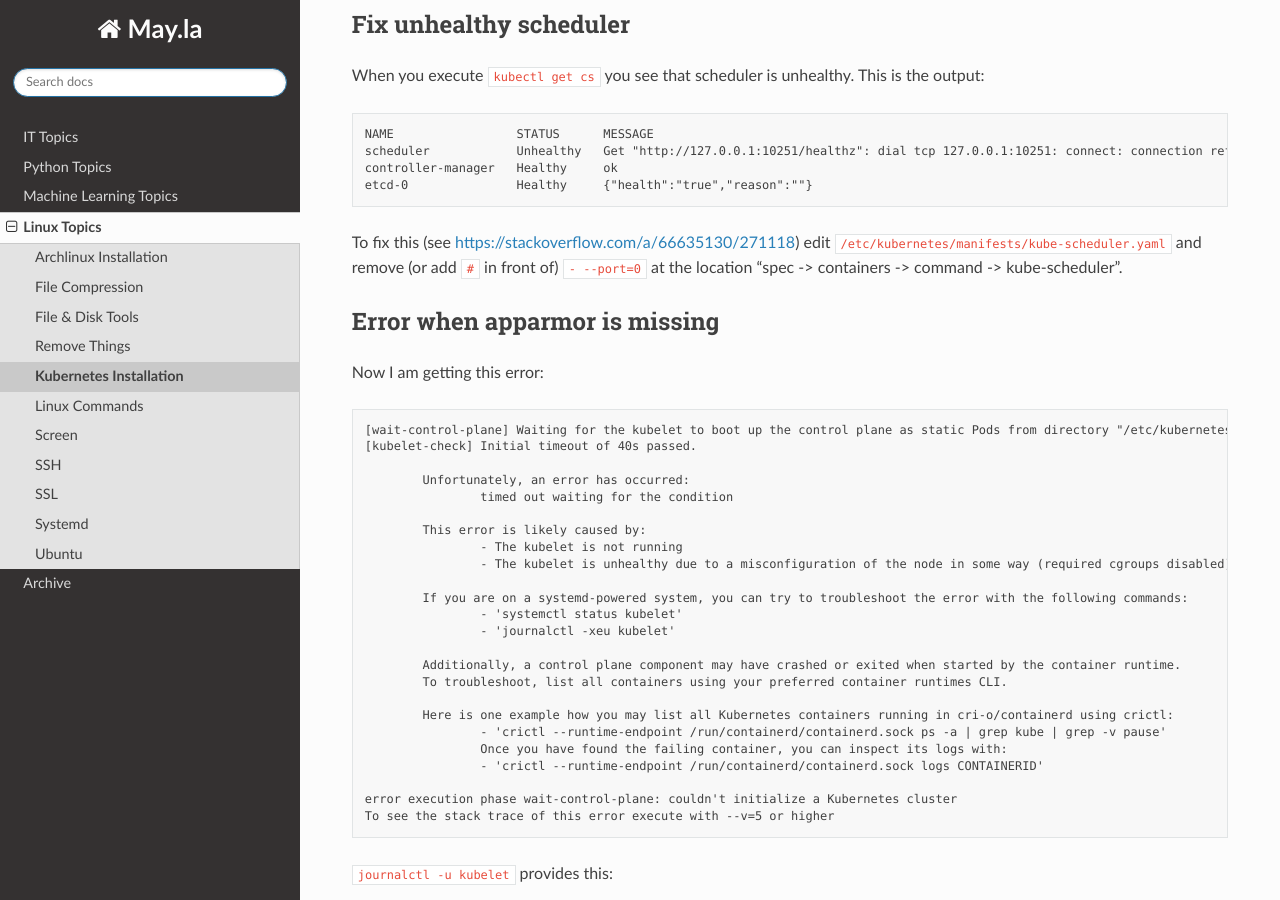
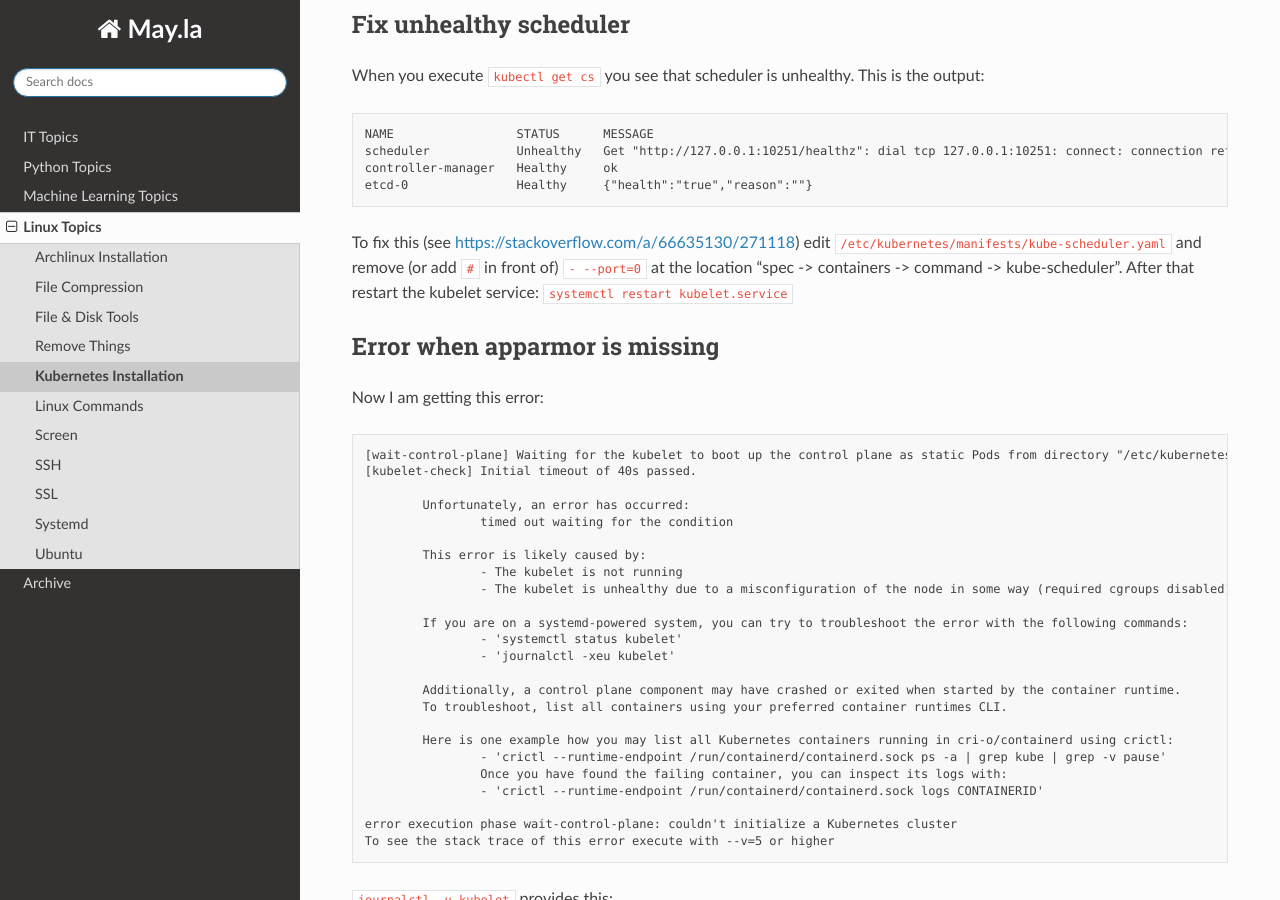
Before and after one commit to PhilipMay/May.la, a Sphinx documentation site: the page built from source/linux/kubernetes-install.md, in a window 1280 px wide and 900 px high, scrolled down 2493 px. Built offline with Sphinx 7.4.7 and the Read the Docs theme 2.0.0, drawn with Linux system fonts in a browser that asks for light colours.

Commit message:
Update kubernetes-install.md

````diff
--- a/source/linux/kubernetes-install.md
+++ b/source/linux/kubernetes-install.md
@@ -119,7 +119,7 @@
 etcd-0               Healthy     {"health":"true","reason":""}
 ```
 
-To fix this (see https://stackoverflow.com/a/66635130/271118) edit `/etc/kubernetes/manifests/kube-scheduler.yaml` and remove (or add `#` in front of) `- --port=0` at the location "spec -> containers -> command -> kube-scheduler".
+To fix this (see https://stackoverflow.com/a/66635130/271118) edit `/etc/kubernetes/manifests/kube-scheduler.yaml` and remove (or add `#` in front of) `- --port=0` at the location "spec -> containers -> command -> kube-scheduler". After that restart the kubelet service: `systemctl restart kubelet.service`
 
 ## Error when apparmor is missing
 Now I am getting this error:
````
